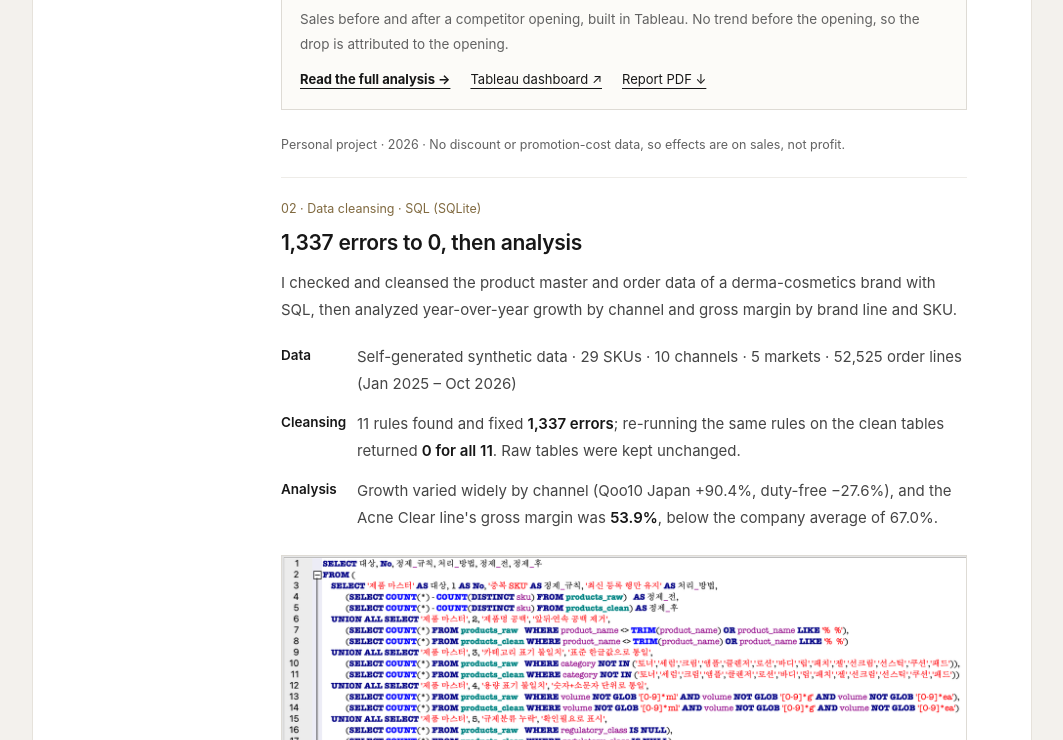
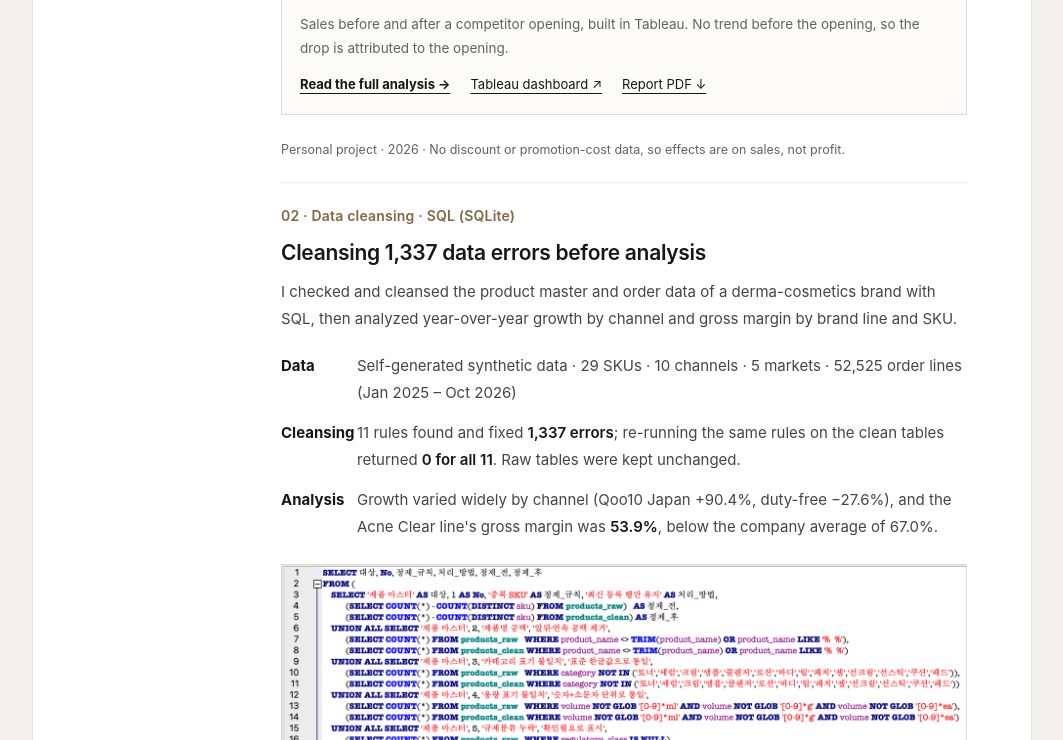
Before and after one commit to hyunhwang39-max/hyunhwang39-max.github.io, a plain HTML site: page index.html in a window 1280 px wide. Shown: the part 1106-1846 px from the top of the page, without its empty margins (108-1171 px from the left). Drawn offline with Linux system fonts and the light colour scheme.

Commit message:
Rename SQL project title and enlarge project labels
Co-Authored-By: Claude Opus 5.5 <noreply@anthropic.com>
Claude-Session: https://claude.ai/code/session_01PRciyY3Q2ZJYuBqysiYXia

```diff
--- a/index.html
+++ b/index.html
@@ -34,6 +34,8 @@ tfoot{font-weight:600}
 .project-visual{margin:24px 0;border:1px solid var(--line);background:#fcfbf8}.project-visual img{display:block;width:100%;height:auto}.project-visual figcaption{padding:14px 18px 0;font-size:12px;line-height:1.8;color:var(--muted);border-top:1px solid var(--line)}.project-visual figcaption strong{color:var(--text);font-weight:600}.visual-links{display:flex;flex-wrap:wrap;gap:10px 20px;padding:12px 18px 18px;font-size:11px}@media print{.visual-links{display:none}.project-visual{break-inside:avoid}}
 
 /* readability */
+.case-overview dt{font-size:15px!important;font-weight:700;color:var(--text)}
+.case-label{font-size:14px!important;font-weight:600;letter-spacing:.2px;margin-bottom:10px}
 body{font-size:15.5px;line-height:1.8}.intro{font-size:16px;line-height:1.85}
 h2{font-size:20px;letter-spacing:-.3px;line-height:1.4}
 h3{font-size:18px;line-height:1.5}.project-case h3{font-size:21px;line-height:1.45;letter-spacing:-.3px}
@@ -70,7 +72,7 @@ section{grid-template-columns:160px minmax(0,1fr)}
 </article>
 <article class="entry project-case">
 <div class="case-label">02 · Data cleansing · SQL (SQLite)</div>
-<h3>1,337 errors to 0, then analysis</h3>
+<h3>Cleansing 1,337 data errors before analysis</h3>
 <p class="case-summary">I checked and cleansed the product master and order data of a derma-cosmetics brand with SQL, then analyzed year-over-year growth by channel and gross margin by brand line and SKU.</p>
 <dl class="case-overview">
 <div><dt>Data</dt><dd>Self-generated synthetic data · 29 SKUs · 10 channels · 5 markets · 52,525 order lines (Jan 2025 – Oct 2026)</dd></div>
```
